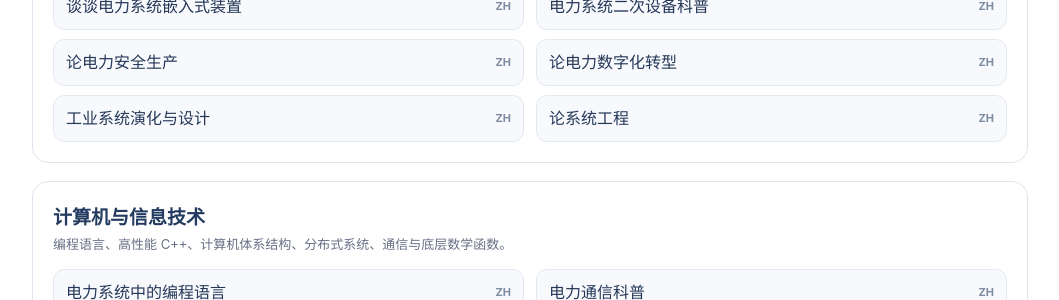
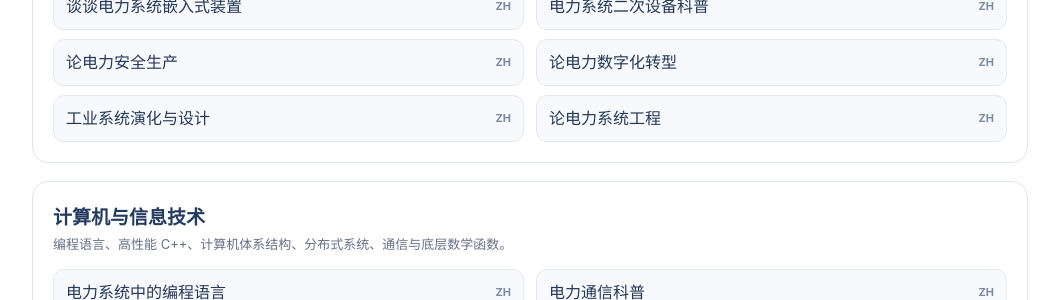
Before and after one commit to zoudehupowersystem/zoudehupowersystem.github.io, a Jekyll site: the page built from blog.html, in a window 1280 px wide. Shown: the part 1028-1328 px from the top of the page, without its empty margins (110-1169 px from the left). Built offline with Jekyll 4.4.1, drawn with Linux system fonts in a browser that asks for light colours.

Commit message:
Update blog title for 论电力系统工程

```diff
--- a/blog.html
+++ b/blog.html
@@ -46,7 +46,7 @@ permalink: /blog.html
       <a class="item" href="/论电力安全生产.html"><span>论电力安全生产</span><small>ZH</small></a>
       <a class="item" href="/论电力数字化转型.html"><span>论电力数字化转型</span><small>ZH</small></a>
       <a class="item" href="/工业系统演化与设计.html"><span>工业系统演化与设计</span><small>ZH</small></a>
-      <a class="item" href="/论系统工程.html"><span>论系统工程</span><small>ZH</small></a>
+      <a class="item" href="/论系统工程.html"><span>论电力系统工程</span><small>ZH</small></a>
     </div></section>
     <section class="group"><h2>计算机与信息技术</h2><div class="desc">编程语言、高性能 C++、计算机体系结构、分布式系统、通信与底层数学函数。</div><div class="grid">
       <a class="item" href="/电力系统中的编程语言.html"><span>电力系统中的编程语言</span><small>ZH</small></a>
```
